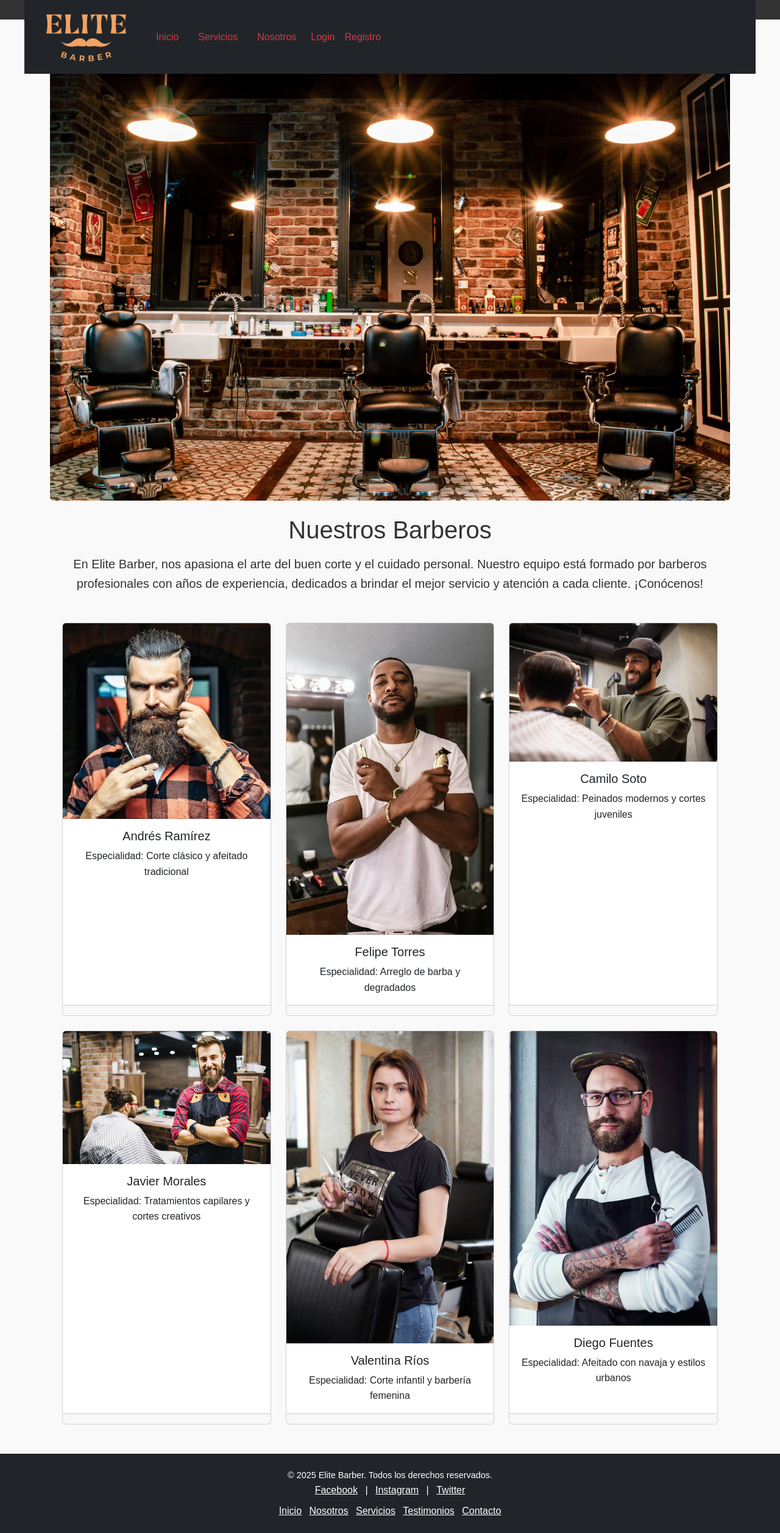
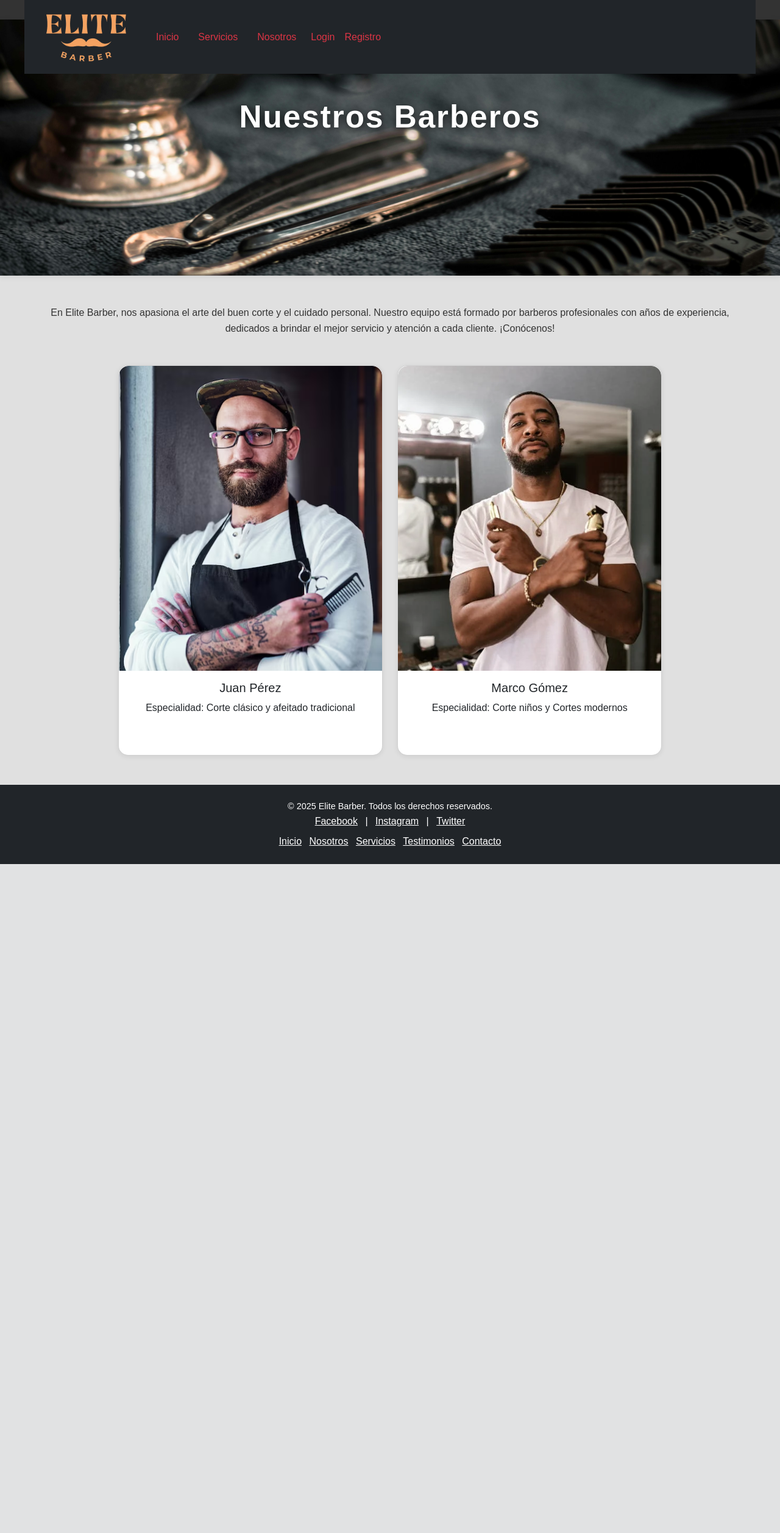
Before and after one commit to benjgonzalezm/barber, a Django app: page /nosotros/ in a window 1280 px wide. Shown: the whole page at 61% size. After the commit the page ends 1417 px from the top, so only its background shows below. Run offline with Django 4.2, Linux system fonts and the light colour scheme.

Commit message:
update nosotros

```diff
--- a/barber_base3/gestion3/static/gestion3/css/nosotros.css
+++ b/barber_base3/gestion3/static/gestion3/css/nosotros.css
@@ -2,6 +2,7 @@ body {
     margin: 0;
     padding: 0;
     font-family: Arial, sans-serif;
+    background-color: #33333326;
 }
 
 .nosotros {
@@ -109,3 +110,153 @@ body {
     right: 50%;
     transform: translateX(-50%);
 }
+.barbero-card {
+  transition: transform 0.2s, box-shadow 0.2s;
+  cursor: pointer;
+  box-shadow: 0 2px 8px rgba(0,0,0,0.08);
+}
+.barbero-card:hover {
+  transform: translateY(-8px) scale(1.03);
+  box-shadow: 0 8px 24px rgba(0,0,0,0.18);
+}
+.barbero-img-wrapper {
+  overflow: hidden;
+  border-radius: 0.5rem 0.5rem 0 0;
+}
+.barbero-img-wrapper img {
+  transition: transform 0.4s;
+}
+.barbero-card:hover .barbero-img-wrapper img {
+  transform: scale(1.08);
+}
+.img-nosotros {
+    margin-top: 0 !important;
+    margin-bottom: 30px;
+    width: 100vw;
+    max-width: 100vw;
+    height: 600px;
+    object-fit: cover;
+    object-position: center 100%;
+    display: block;
+    margin: 0 auto 30px auto;
+    border-radius: 0;
+    box-shadow: 0 2px 10px rgba(0,0,0,0.08);
+    position: relative;
+    left: 50%;
+    right: 50%;
+    transform: translateX(-50%);
+}
+
+
+.img-nosotros-wrapper {
+    position: relative;
+    width: 100vw;
+    max-width: 100vw;
+    margin: 0 auto 30px auto;
+    left: 50%;
+    transform: translateX(-50%);
+}
+
+
+.titulo-sobre-imagen {
+    position: absolute;
+    top: 38%;
+    left: 50%;
+    transform: translate(-50%, -50%);
+    color: #fff;
+    font-size: 3.2rem;
+    font-weight: 700;
+    text-shadow: 0 2px 12px rgba(0,0,0,0.6);
+    letter-spacing: 2px;
+    text-align: center;
+    width: 100%;
+    margin: 0;
+    z-index: 2;
+    pointer-events: none;
+    font-family: 'Montserrat', Arial, sans-serif;
+}
+
+/* Contenido centrado sobre la imagen */
+.contenido-sobre-imagen {
+    position: absolute;
+    top: 50%;
+    left: 50%;
+    width: 90%;
+    transform: translate(-50%, -50%);
+    text-align: center;
+    z-index: 2;
+    pointer-events: none;
+}
+
+.titulo-sobre-imagen {
+    color: #fff;
+    font-size: 3.2rem;
+    font-weight: 700;
+    text-shadow: 0 2px 12px rgba(0,0,0,0.6);
+    letter-spacing: 2px;
+    margin-bottom: 1rem;
+    font-family: 'Montserrat', Arial, sans-serif;
+    pointer-events: auto;
+}
+
+
+
+/* Imagen banner */
+.img-nosotros-wrapper {
+    position: relative;
+    width: 100vw;
+    max-width: 100vw;
+    margin: 0 auto 30px auto;
+    left: 50%;
+    transform: translateX(-50%);
+    min-height: 320px;
+}
+
+.img-nosotros {
+    margin-top: 0 !important;
+    margin-bottom: 0;
+    width: 100vw;
+    max-width: 100vw;
+    height: 420px;
+    object-fit: cover;
+    object-position: center 65%;
+    display: block;
+    border-radius: 0;
+    box-shadow: 0 2px 10px rgba(0,0,0,0.08);
+    position: relative;
+    left: 50%;
+    right: 50%;
+    transform: translateX(-50%);
+}
+
+
+
+.barbero-card {
+    transition: transform 0.2s, box-shadow 0.2s;
+    cursor: pointer;
+    box-shadow: 0 2px 8px rgba(0,0,0,0.08);
+    margin-bottom: 2rem;
+    background: #fff;
+    border-radius: 1rem;
+    padding-bottom: 1rem;
+}
+
+.barbero-img-wrapper {
+    overflow: hidden;
+    border-radius: 1rem 1rem 0 0;
+    height: 500px; /* Aumenta la altura de la carta para la imagen */
+    display: flex;
+    align-items: center;
+    justify-content: center;
+}
+
+.barbero-img-wrapper img {
+    width: 100%;
+    height: 100%;
+    object-fit: cover;
+    object-position: center 20%; /* Centra la imagen para mostrar más cuerpo */
+    transition: transform 0.4s;
+    border-radius: 1rem 1rem 0 0;
+    min-height: 500px;
+    max-height: 500px;
+}
--- a/barber_base3/gestion3/templates/gestion3/nosotros.html
+++ b/barber_base3/gestion3/templates/gestion3/nosotros.html
@@ -23,102 +23,44 @@
 
   {% include 'gestion3/nav.html' %}
 
-  <main class="container my-5">
+  <div class="img-nosotros-wrapper position-relative">
+  <img src="{% static 'gestion3/images/fondo-main.jpeg' %}" alt="Equipo Elite Barber" class="img-nosotros">
+  <h1 class="titulo-sobre-imagen">Nuestros Barberos</h1>
+</div>
 
-    <section class="text-center mb-5">
-      <img src="{% static 'gestion3/images/nosotross.jpeg' %}" alt="Equipo Elite Barber" class="img-fluid rounded mb-4">
-      <h1 class="mb-3">Nuestros Barberos</h1>
-      <p class="lead">
-        En Elite Barber, nos apasiona el arte del buen corte y el cuidado personal. Nuestro equipo está formado por barberos profesionales con años de experiencia, dedicados a brindar el mejor servicio y atención a cada cliente. ¡Conócenos!
-      </p>
-    </section>
+<main class="container my-5">
+
+  <section class="text-center mb-5">
+    <p class="texto-sobre-imagen">
+      En Elite Barber, nos apasiona el arte del buen corte y el cuidado personal. Nuestro equipo está formado por barberos profesionales con años de experiencia, dedicados a brindar el mejor servicio y atención a cada cliente. ¡Conócenos!
+    </p>
+  </section>
+
+
 
     <section class="barberos">
-      <div class="row row-cols-1 row-cols-md-2 row-cols-lg-3 g-4">
+      <div class="row justify-content-center g-4">
 
-
-        <div class="col">
-          <div class="card h-100 text-center">
-            <img src="{% static 'gestion3/images/barberos/6.jpg' %}" class="card-img-top" alt="Barbero 1">
+        <div class="col-md-6 col-lg-5">
+          <div class="card h-100 text-center barbero-card">
+            <div class="barbero-img-wrapper">
+              <img src="{% static 'gestion3/images/barberos/ultimo-barbero.avif' %}" class="card-img-top" alt="Barbero Juan">
+            </div>
             <div class="card-body">
-              <h5 class="card-title">Andrés Ramírez</h5>
+              <h5 class="card-title">Juan Pérez</h5>
               <p class="card-text">Especialidad: Corte clásico y afeitado tradicional</p>
-            </div>
-            <div class="card-footer d-flex justify-content-center gap-2">
-
-
             </div>
           </div>
         </div>
 
-
-
-        <div class="col">
-          <div class="card h-100 text-center">
-            <img src="{% static 'gestion3/images/barberos/1.webp' %}" class="card-img-top" alt="Barbero 2">
+        <div class="col-md-6 col-lg-5">
+          <div class="card h-100 text-center barbero-card">
+            <div class="barbero-img-wrapper">
+              <img src="{% static 'gestion3/images/barberos/1.webp' %}" class="card-img-top" alt="Barbero Marco">
+            </div>
             <div class="card-body">
-              <h5 class="card-title">Felipe Torres</h5>
-              <p class="card-text">Especialidad: Arreglo de barba y degradados</p>
-            </div>
-            <div class="card-footer d-flex justify-content-center gap-2">
-
-
-            </div>
-          </div>
-        </div>
-
-        <div class="col">
-          <div class="card h-100 text-center">
-            <img src="{% static 'gestion3/images/barberos/2.jpg' %}" class="card-img-top" alt="Barbero 3">
-            <div class="card-body">
-              <h5 class="card-title">Camilo Soto</h5>
-              <p class="card-text">Especialidad: Peinados modernos y cortes juveniles</p>
-            </div>
-            <div class="card-footer d-flex justify-content-center gap-2">
-
-
-            </div>
-          </div>
-        </div>
-
-        <div class="col">
-          <div class="card h-100 text-center">
-            <img src="{% static 'gestion3/images/barberos/3-.jpg' %}" class="card-img-top" alt="Barbero 4">
-            <div class="card-body">
-              <h5 class="card-title">Javier Morales</h5>
-              <p class="card-text">Especialidad: Tratamientos capilares y cortes creativos</p>
-            </div>
-            <div class="card-footer d-flex justify-content-center gap-2">
-
-
-            </div>
-          </div>
-        </div>
-
-        <div class="col">
-          <div class="card h-100 text-center">
-            <img src="{% static 'gestion3/images/barberos/barberjo-mujer.avif' %}" class="card-img-top" alt="Barbero 5">
-            <div class="card-body">
-              <h5 class="card-title">Valentina Ríos</h5>
-              <p class="card-text">Especialidad: Corte infantil y barbería femenina</p>
-            </div>
-            <div class="card-footer d-flex justify-content-center gap-2">
-
-
-            </div>
-          </div>
-        </div>
-
-        <div class="col">
-          <div class="card h-100 text-center">
-            <img src="{% static 'gestion3/images/barberos/ultimo-barbero.avif' %}" class="card-img-top" alt="Barbero 6">
-            <div class="card-body">
-              <h5 class="card-title">Diego Fuentes</h5>
-              <p class="card-text">Especialidad: Afeitado con navaja y estilos urbanos</p>
-            </div>
-            <div class="card-footer d-flex justify-content-center gap-2">
-
-
+              <h5 class="card-title">Marco Gómez</h5>
+              <p class="card-text">Especialidad: Corte niños y Cortes modernos</p>
             </div>
           </div>
         </div>
```
Also changed, not shown: barber_base3/gestion3/static/gestion3/css/perfil_barbero.css (line endings or trailing spaces).
